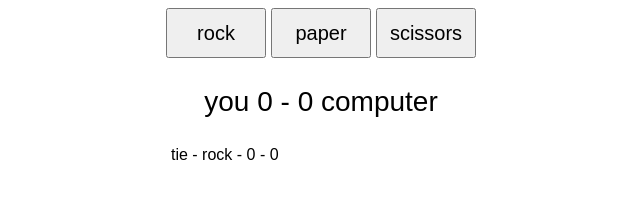
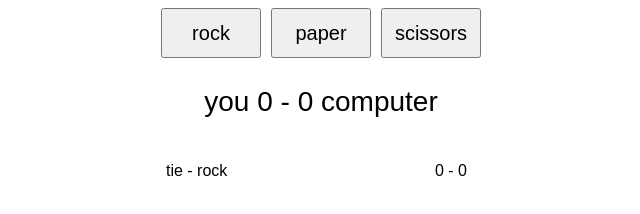
Before and after one commit to jc-2502/rock-paper-scissors, a plain HTML site: page index.html in a window 1280 px wide. Both pictures are taken after a click on the button "rock". Shown: the whole page, without its empty margins (319-959 px from the left). Drawn offline with Linux system fonts and the light colour scheme.

Commit message:
Split round result lines into two columns
Put score after round in separate paragraph element
to align across rows

```diff
--- a/rock-paper-scissors.js
+++ b/rock-paper-scissors.js
@@ -53,30 +53,40 @@ function stopGame() {
 function playRound(event) {
   const humanChoice = event.target.textContent;
   const computerChoice = getComputerChoice();
+
+  const roundResultDiv = document.createElement('div');
   const roundResult = document.createElement('p');
+  const scoreAfterRound = document.createElement('p');
 
   if (humanChoice === computerChoice) {
-    roundResult.textContent = 'tie - ' + humanChoice + ' - ' + getCurrentScore();
+    roundResult.textContent = 'tie - ' + humanChoice;
   } else if (
       (humanChoice === 'rock' && computerChoice === 'scissors') ||
       (humanChoice === 'paper' && computerChoice === 'rock') ||
       (humanChoice === 'scissors' && computerChoice === 'paper')
     ) {
     ++humanScore;
-    roundResult.textContent = 'you won - ' + humanChoice + ' beats ' + computerChoice + ' - ' + getCurrentScore();
+    roundResult.textContent = 'you won - ' + humanChoice + ' beats ' + computerChoice;
   } else if (
       (humanChoice === 'rock' && computerChoice === 'paper') ||
       (humanChoice === 'paper' && computerChoice === 'scissors') ||
       (humanChoice === 'scissors' && computerChoice === 'rock')
     ) {
     ++computerScore;
-    roundResult.textContent = 'you lost - ' + humanChoice + ' loses to ' + computerChoice + ' - ' + getCurrentScore();
+    roundResult.textContent = 'you lost - ' + humanChoice + ' loses to ' + computerChoice;
   }
 
   updateDisplayedScore();
 
+  scoreAfterRound.textContent = getCurrentScore();
+
+  roundResultDiv.classList.add('round-result-row');
   roundResult.classList.add('round-result');
-  scoreLog.appendChild(roundResult);
+  scoreAfterRound.classList.add('score-after-round');
+
+  roundResultDiv.appendChild(roundResult);
+  roundResultDiv.appendChild(scoreAfterRound);
+  scoreLog.appendChild(roundResultDiv);
 
   checkIfGameOver();
 }
--- a/style.css
+++ b/style.css
@@ -2,10 +2,10 @@
   font-family: "Liberation Sans", sans-serif;
 }
 
-#buttons {
+#buttons, .round-result-row {
   display: flex;
   justify-content: center;
-  gap: 5px;
+  gap: 10px;
 }
 
 button {
@@ -23,13 +23,17 @@ button {
   font-size: 28px;
 }
 
-#score-log {
-  width: 300px;
-  margin: auto;
+.round-result, .score-after-round {
+  font-size: 16px;
 }
 
 .round-result {
-  font-size: 16px;
+  width: 250px;
+}
+
+.score-after-round {
+  width: 50px;
+  text-align: center;
 }
 
 #final-result-msg {
```
